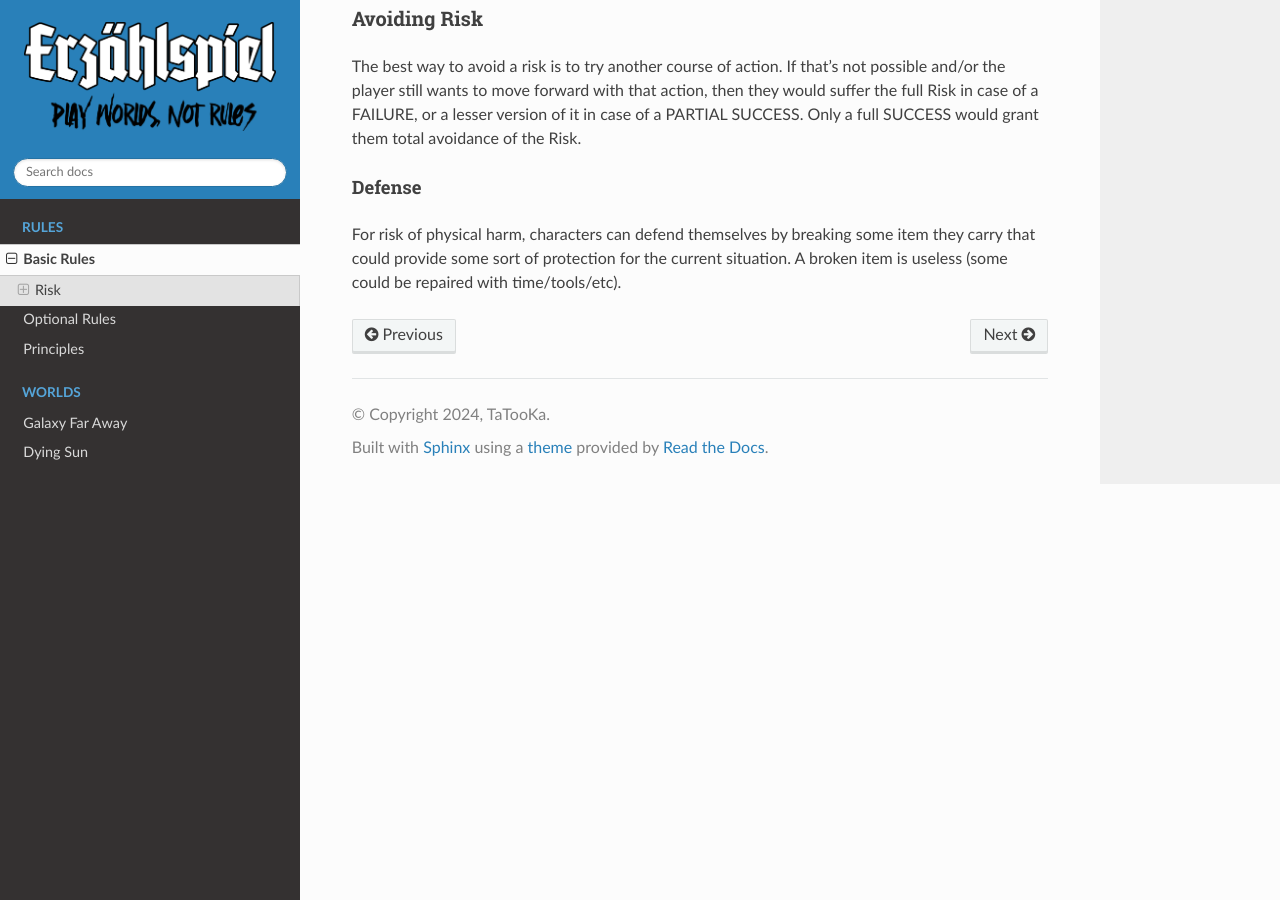
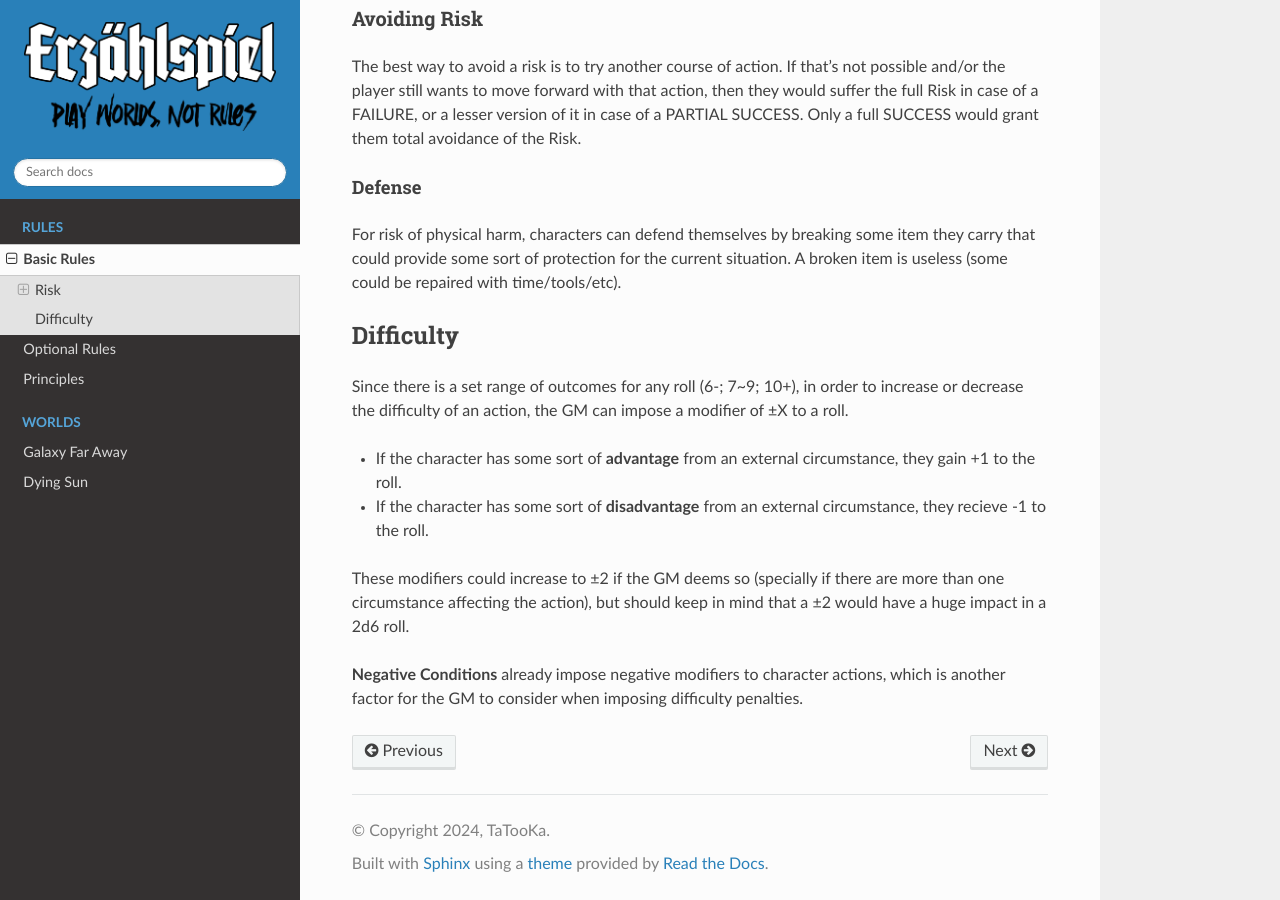
Before and after one commit to TaTooKa/froth, a Sphinx documentation site: the page built from docs/source/pages/basicrules.rst, in a window 1280 px wide and 900 px high, scrolled down 1075 px. Built offline with Sphinx 7.4.7 and the Read the Docs theme 3.1.0, drawn with Linux system fonts in a browser that asks for light colours.

Commit message:
add difficulty rules.

```diff
--- a/docs/source/pages/basicrules.rst
+++ b/docs/source/pages/basicrules.rst
@@ -43,3 +43,15 @@ Defense
 ^^^^^^^
 
 For risk of physical harm, characters can defend themselves by breaking some item they carry that could provide some sort of protection for the current situation. A broken item is useless (some could be repaired with time/tools/etc).
+
+Difficulty
+----------
+
+Since there is a set range of outcomes for any roll (6-; 7~9; 10+), in order to increase or decrease the difficulty of an action, the GM can impose a modifier of ±X to a roll.
+
+- If the character has some sort of **advantage** from an external circumstance, they gain +1 to the roll.
+- If the character has some sort of **disadvantage** from an external circumstance, they recieve -1 to the roll.
+
+These modifiers could increase to ±2 if the GM deems so (specially if there are more than one circumstance affecting the action), but should keep in mind that a ±2 would have a huge impact in a 2d6 roll.
+
+**Negative Conditions** already impose negative modifiers to character actions, which is another factor for the GM to consider when imposing difficulty penalties.
```
